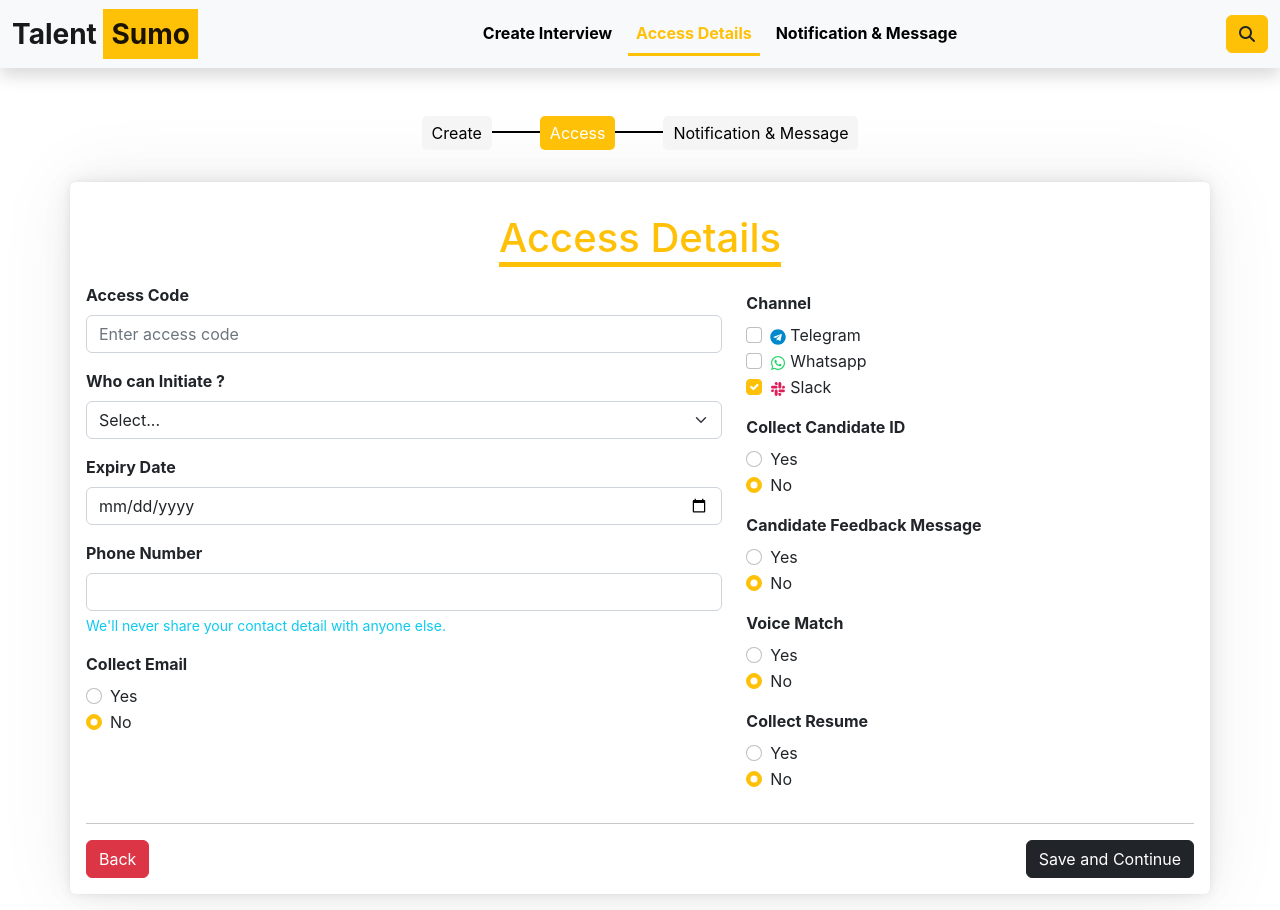
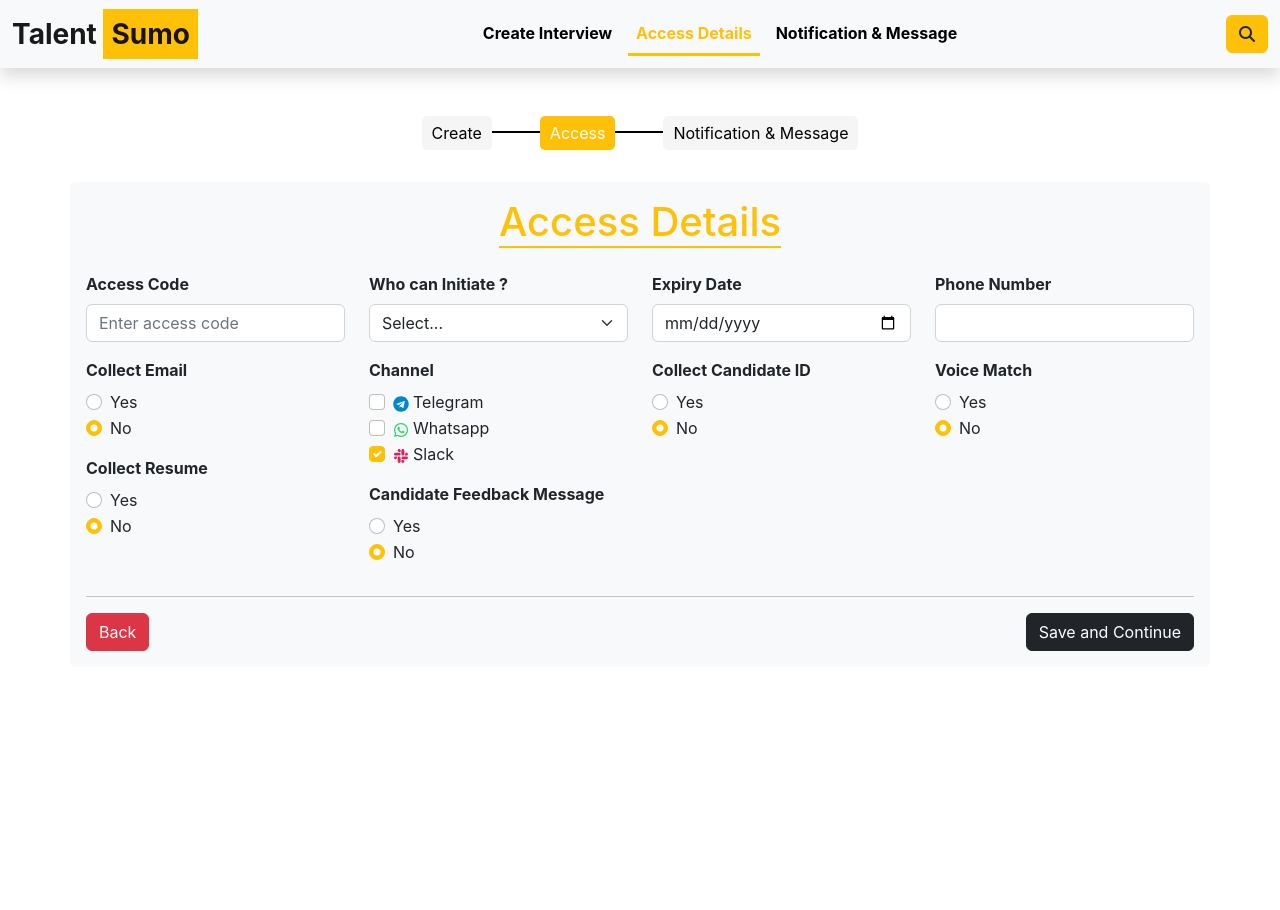
Before and after one commit to ayushjain27/talent-sumo-1, a React (Create React App) app: page /access in a window 1280 px wide. After the commit the page ends 800 px from the top, so only its background shows below. Built offline with nearby package versions, Linux system fonts and the light colour scheme; the HTML template or start-up script is replaced by a standard one.

Commit message:
Improve UI design

```diff
--- a/src/Components/AccessInterview/Access.jsx
+++ b/src/Components/AccessInterview/Access.jsx
@@ -39,32 +39,16 @@ const Access = () => {
                 </nav>
             </div>
 
-            <div className={`${styles.container} container p-3 rounded-2 my-3`}>
-                <h1 className={`text-center my-3 ${styles.heading} text-warning`}>Access Details</h1>
+            <div className='container p-3 rounded-2 my-3 bg-light'>
+                <h1 className={`text-center mb-4 ${styles.heading} text-warning`}>Access Details</h1>
                 <form>
                     <div className="row">
-                        <div className="col-md-7">
+                        <div className="col-md-3">
                             <div className="mb-3">
                                 <label htmlFor="accessCode" className="form-label fw-bold">Access Code</label>
                                 <input type="number" className="form-control" placeholder='Enter access code' id="accessCode" aria-describedby="accessHelp" />
                             </div>
-                            <div className="mb-3">
-                                <label htmlFor="whoInitiate" className="form-label fw-bold">Who can Initiate ?</label>
-                                <select className="form-select" id='whoInitiate' aria-label="Default select example">
-                                    <option selected value="Select">Select...</option>
-                                    <option value="Bot">Bot</option>
-                                    <option value="User">User</option>
-                                </select>
-                            </div>
-                            <div className="mb-3">
-                                <label htmlFor="expiryDate" className="form-label fw-bold">Expiry Date</label>
-                                <input type="date" className="form-control" id="expiryDate" />
-                            </div>
-                            <div className="mb-3">
-                                <label htmlFor="phoneNo" className="form-label  fw-bold">Phone Number</label>
-                                <input type="number" className="form-control" id="phoneNo" />
-                                <div id="emailHelp" className="form-text text-info">We'll never share your contact detail with anyone else.</div>
-                            </div>
+
                             <div className='mb-3'>
                                 <label htmlFor="email" className="form-label fw-bold">Collect Email</label>
                                 <div className="form-check">
@@ -80,8 +64,32 @@ const Access = () => {
                                     </label>
                                 </div>
                             </div>
+                            <div className='mb-3'>
+                                <label htmlFor="collectResume" className="form-label fw-bold">Collect Resume</label>
+                                <div className="form-check">
+                                    <input className="form-check-input" type="radio" name="CollectResume" id="yesResume" />
+                                    <label className="form-check-label" htmlFor="yesResume">
+                                        Yes
+                                    </label>
+                                </div>
+                                <div className="form-check">
+                                    <input className="form-check-input" type="radio" name="CollectResume" id="noResume" defaultChecked />
+                                    <label className="form-check-label" htmlFor="noResume">
+                                        No
+                                    </label>
+                                </div>
+                            </div>
                         </div>
-                        <div className="col-md-5 mt-2">
+
+                        <div className="col-md-3">
+                            <div className="mb-3">
+                                <label htmlFor="whoInitiate" className="form-label fw-bold">Who can Initiate ?</label>
+                                <select className="form-select" id='whoInitiate' aria-label="Default select example">
+                                    <option selected value="Select">Select...</option>
+                                    <option value="Bot">Bot</option>
+                                    <option value="User">User</option>
+                                </select>
+                            </div>
 
                             <label htmlFor="channel" className="form-label fw-bold">Channel</label>
                             <div className="form-check">
@@ -104,6 +112,28 @@ const Access = () => {
                             </div>
 
                             <div className='mb-3'>
+                                <label htmlFor="feedbackMessage" className="form-label fw-bold">Candidate Feedback Message</label>
+                                <div className="form-check">
+                                    <input className="form-check-input" type="radio" name="CandidateFeedback" id="yesFeedbackMessage" />
+                                    <label className="form-check-label" htmlFor="yesFeedbackMessage">
+                                        Yes
+                                    </label>
+                                </div>
+                                <div className="form-check">
+                                    <input className="form-check-input" type="radio" name="CandidateFeedback" id="noFeedbackMessage" defaultChecked />
+                                    <label className="form-check-label" htmlFor="noFeedbackMessage">
+                                        No
+                                    </label>
+                                </div>
+                            </div>
+                        </div>
+
+                        <div className="col-md-3">
+                            <div className="mb-3">
+                                <label htmlFor="expiryDate" className="form-label fw-bold">Expiry Date</label>
+                                <input type="date" className="form-control" id="expiryDate" />
+                            </div>
+                            <div className='mb-3'>
                                 <label htmlFor="candidateID" className="form-label fw-bold">Collect Candidate ID</label>
                                 <div className="form-check">
                                     <input className="form-check-input" type="radio" name="CollectID" id="yesId" />
@@ -118,23 +148,13 @@ const Access = () => {
                                     </label>
                                 </div>
                             </div>
+                        </div>
 
-                            <div className='mb-3'>
-                                <label htmlFor="feedbackMessage" className="form-label fw-bold">Candidate Feedback Message</label>
-                                <div className="form-check">
-                                    <input className="form-check-input" type="radio" name="CandidateFeedback" id="yesFeedbackMessage" />
-                                    <label className="form-check-label" htmlFor="yesFeedbackMessage">
-                                        Yes
-                                    </label>
-                                </div>
-                                <div className="form-check">
-                                    <input className="form-check-input" type="radio" name="CandidateFeedback" id="noFeedbackMessage" defaultChecked />
-                                    <label className="form-check-label" htmlFor="noFeedbackMessage">
-                                        No
-                                    </label>
-                                </div>
+                        <div className="col-md-3">
+                            <div className="mb-3">
+                                <label htmlFor="phoneNo" className="form-label  fw-bold">Phone Number</label>
+                                <input type="number" className="form-control" id="phoneNo" />
                             </div>
-
                             <div className='mb-3'>
                                 <label htmlFor="voiceMatch" className="form-label fw-bold">Voice Match</label>
                                 <div className="form-check">
@@ -146,22 +166,6 @@ const Access = () => {
                                 <div className="form-check">
                                     <input className="form-check-input" type="radio" name="VoiceMatch" id="noMatch" defaultChecked />
                                     <label className="form-check-label" htmlFor="noMatch">
-                                        No
-                                    </label>
-                                </div>
-                            </div>
-
-                            <div className='mb-3'>
-                                <label htmlFor="collectResume" className="form-label fw-bold">Collect Resume</label>
-                                <div className="form-check">
-                                    <input className="form-check-input" type="radio" name="CollectResume" id="yesResume" />
-                                    <label className="form-check-label" htmlFor="yesResume">
-                                        Yes
-                                    </label>
-                                </div>
-                                <div className="form-check">
-                                    <input className="form-check-input" type="radio" name="CollectResume" id="noResume" defaultChecked />
-                                    <label className="form-check-label" htmlFor="noResume">
                                         No
                                     </label>
                                 </div>
--- a/src/Components/AccessInterview/Access.module.css
+++ b/src/Components/AccessInterview/Access.module.css
@@ -1,11 +1,9 @@
-.container {
-    box-shadow:
-        0px 0px 2.2px rgba(0, 0, 0, 0.02),
-        0px 0px 5.3px rgba(0, 0, 0, 0.028),
-        0px 0px 10px rgba(0, 0, 0, 0.035),
-        0px 0px 17.9px rgba(0, 0, 0, 0.042),
-        0px 0px 33.4px rgba(0, 0, 0, 0.05),
-        0px 0px 80px rgba(0, 0, 0, 0.07) !important;
+.btnOne {
+    background-color: #f5f5f5;
+    border: none;
+    padding: 5px 10px;
+    border-radius: 5px;
+    z-index: 99;
 }
 
 .btnTwo {
@@ -25,14 +23,6 @@
     z-index: 99;
 }
 
-.btnOne {
-    background-color: #f5f5f5;
-    border: none;
-    padding: 5px 10px;
-    border-radius: 5px;
-    z-index: 99;
-}
-
 .line {
     position: absolute;
     width: 300px;
@@ -42,7 +32,7 @@
 }
 
 .heading {
-    border-bottom: 5px solid #ffc107;
+    border-bottom: 2px solid #ffc107;
     max-width: max-content;
     text-align: center;
     display: flex;
--- a/src/Components/CreateInterview/Create.jsx
+++ b/src/Components/CreateInterview/Create.jsx
@@ -36,7 +36,7 @@ const Create = () => {
                 </nav>
             </div>
 
-            <div className={`${styles.container} container align-items-center my-3 p-4 rounded-2 bg-light`}>
+            <div className='container align-items-center my-3 p-4 rounded-2 bg-light'>
                 <div className="row">
                     <div className="col-md-6">
                         <img className={`${styles.img} img-fluid`} src={CreateInterview} alt="create" />
--- a/src/Components/CreateInterview/Create.module.css
+++ b/src/Components/CreateInterview/Create.module.css
@@ -1,4 +1,4 @@
-.container {
+/* .container {
     box-shadow:
         0px 0px 2.2px rgba(0, 0, 0, 0.02),
         0px 0px 5.3px rgba(0, 0, 0, 0.028),
@@ -6,7 +6,7 @@
         0px 0px 17.9px rgba(0, 0, 0, 0.042),
         0px 0px 33.4px rgba(0, 0, 0, 0.05),
         0px 0px 80px rgba(0, 0, 0, 0.07) !important;
-}
+} */
 
 .img {
     filter: drop-shadow(3px 5px 2px rgb(0 0 0 / 0.4));
--- a/src/Components/CreateInterview/Table.jsx
+++ b/src/Components/CreateInterview/Table.jsx
@@ -62,7 +62,7 @@ const Table = () => {
                         <div className="modal-footer">
                             <div>
                                 <button type="button" className="btn btn-secondary mx-1" data-bs-dismiss="modal">Close</button>
-                                <button type="button" className="btn btn-primary mx-1">Save changes</button>
+                                <button type="button" className="btn btn-warning mx-1">Save changes</button>
                             </div>
                         </div>
                     </div>
```
